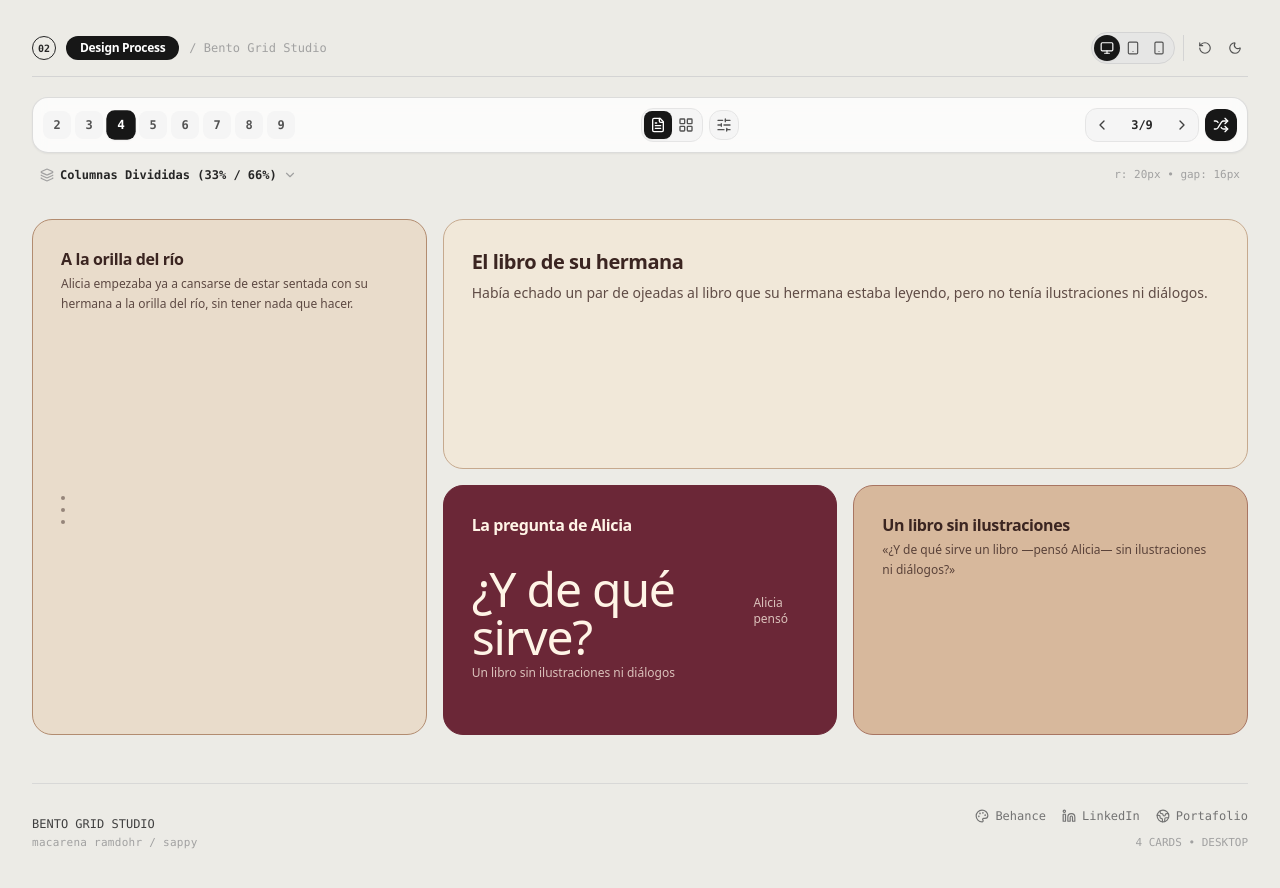
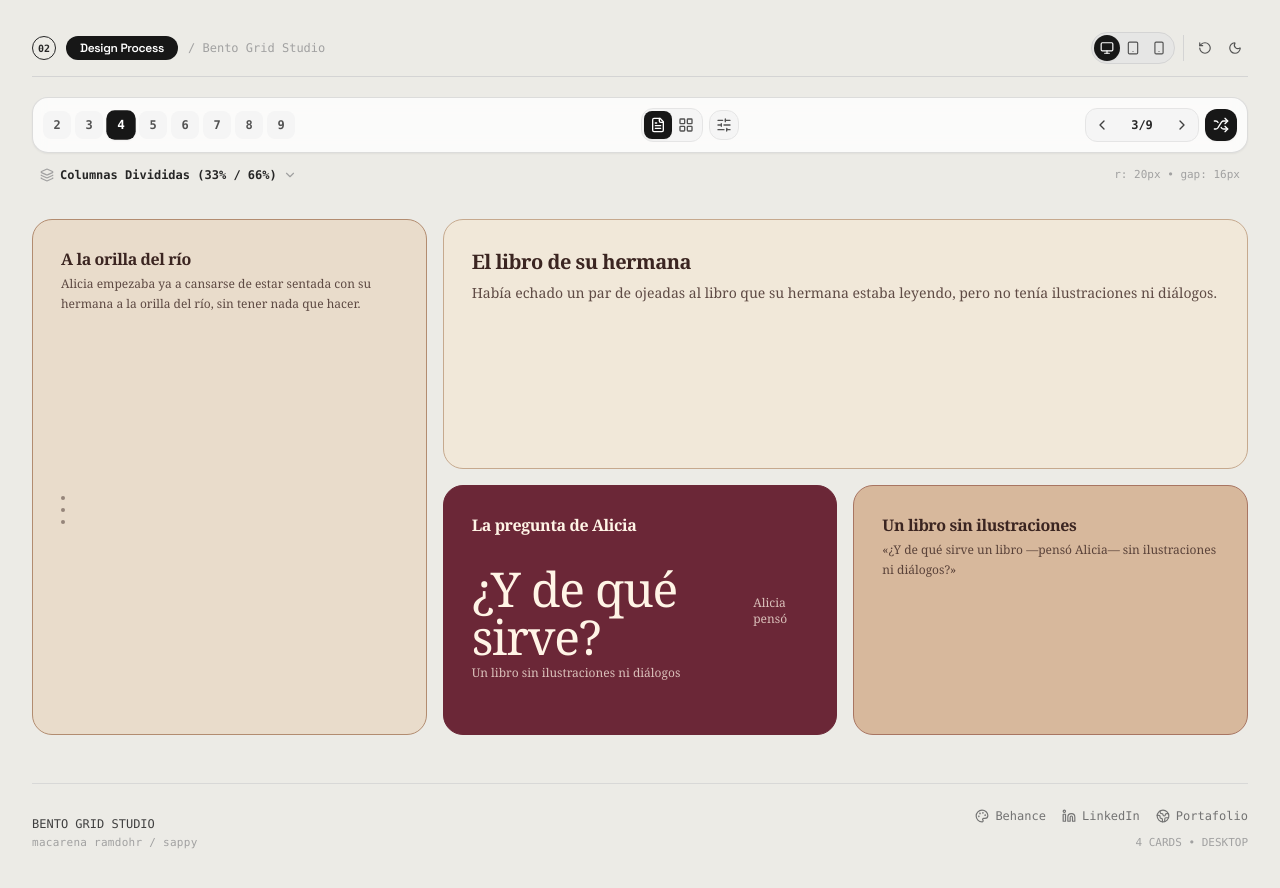
Before and after one commit to sappy666/bento-grid, a React (Vite) app: page / in a window 1280 px wide. Shown: the top 888 px of the page. Built offline with nearby package versions, Linux system fonts and the light colour scheme; a web font is replaced by a local one.

Commit message:
tipografia

```diff
--- a/index.html
+++ b/index.html
@@ -13,7 +13,7 @@
     <link rel="preconnect" href="https://fonts.gstatic.com" crossorigin>
     <link href="https://fonts.googleapis.com/css2?family=Eczar:wght@400;500;600;700&family=Space+Grotesk:wght@300;400;500;600;700&display=swap" rel="stylesheet">
   </head>
-  <body class="h-full font-sans antialiased bg-[#ECEBE6] text-[#111111] dark:bg-[#121212] dark:text-[#EAEAEA] selection:bg-neutral-900 selection:text-white dark:selection:bg-white dark:selection:text-neutral-900">
+  <body class="h-full antialiased bg-[#ECEBE6] text-[#111111] dark:bg-[#121212] dark:text-[#EAEAEA] selection:bg-neutral-900 selection:text-white dark:selection:bg-white dark:selection:text-neutral-900">
     <div id="root" class="h-full"></div>
     <script type="module" src="/src/main.tsx"></script>
   </body>
--- a/src/components/BentoCardView.tsx
+++ b/src/components/BentoCardView.tsx
@@ -110,7 +110,7 @@ export const BentoCardView: React.FC<BentoCardViewProps> = ({
       {/* Minimal Header: title + short subtitle, no icon / badge / index chrome */}
       <div>
         <h3
-            className={`font-semibold tracking-tight leading-snug font-[var(--font-editorial)] ${
+            className={`font-semibold tracking-tight leading-snug font-editorial ${
             isWide ? 'text-lg sm:text-xl mb-1.5' : 'text-sm sm:text-base mb-1'
           }`}
         >
@@ -120,7 +120,7 @@ export const BentoCardView: React.FC<BentoCardViewProps> = ({
         {/* Subtitle / Description if not metric */}
         {card.type !== 'metric' && card.type !== 'quote' && (card.content.subtitle || card.content.quoteText) && (
           <p
-            className={`font-normal leading-relaxed line-clamp-2 font-[var(--font-editorial)] opacity-80 ${
+            className={`font-normal leading-relaxed line-clamp-2 font-editorial opacity-80 ${
               isWide ? 'text-xs sm:text-sm' : 'text-xs'
             }`}
           >
@@ -133,17 +133,17 @@ export const BentoCardView: React.FC<BentoCardViewProps> = ({
       {card.type === 'metric' && (
         <div className="my-auto py-2">
           <div className="flex items-baseline gap-2">
-            <span className="text-3xl sm:text-4xl lg:text-5xl font-medium tracking-tight font-[var(--font-editorial)]">
+            <span className="text-3xl sm:text-4xl lg:text-5xl font-medium tracking-tight font-editorial">
               {card.content.metricValue || '98.4%'}
             </span>
             {card.content.metricChange && (
-              <span className="text-xs font-medium opacity-75 font-[var(--font-editorial)]">
+              <span className="text-xs font-medium opacity-75 font-editorial">
                 {card.content.metricChange}
               </span>
             )}
           </div>
           {card.content.metricLabel && (
-            <div className="text-xs mt-1 opacity-75 font-[var(--font-editorial)]">
+            <div className="text-xs mt-1 opacity-75 font-editorial">
               {card.content.metricLabel}
             </div>
           )}
@@ -151,10 +151,10 @@ export const BentoCardView: React.FC<BentoCardViewProps> = ({
       )}
 
       {card.type === 'quote' && (
-        <div className="my-auto py-2 border-l border-current/40 pl-3.5 text-xs sm:text-sm font-medium font-[var(--font-editorial)]">
+        <div className="my-auto py-2 border-l border-current/40 pl-3.5 text-xs sm:text-sm font-medium font-editorial">
           "{card.content.quoteText || 'Weniger, aber besser.'}"
           {card.content.quoteAuthor && (
-              <span className="block mt-1 text-[11px] opacity-70 font-[var(--font-editorial)]">
+              <span className="block mt-1 text-[11px] opacity-70 font-editorial">
               — {card.content.quoteAuthor}
             </span>
           )}
@@ -164,7 +164,7 @@ export const BentoCardView: React.FC<BentoCardViewProps> = ({
       {card.type === 'list' && card.content.listItems && card.content.listItems.length > 0 && (
         <div className="my-auto py-2 space-y-2">
           {card.content.listItems.slice(0, 3).map((item, i) => (
-            <div key={i} className="flex items-center gap-2 text-xs opacity-80 font-[var(--font-editorial)]">
+            <div key={i} className="flex items-center gap-2 text-xs opacity-80 font-editorial">
               <div className="w-1 h-1 rounded-full bg-current/60 shrink-0" />
               <span className="truncate">{item.text}</span>
             </div>
--- a/src/index.css
+++ b/src/index.css
@@ -13,6 +13,10 @@
     -webkit-font-smoothing: antialiased;
     -moz-osx-font-smoothing: grayscale;
   }
+
+  .font-editorial {
+    font-family: var(--font-editorial);
+  }
 }
 
 /* Minimalist interaction resets */
```
